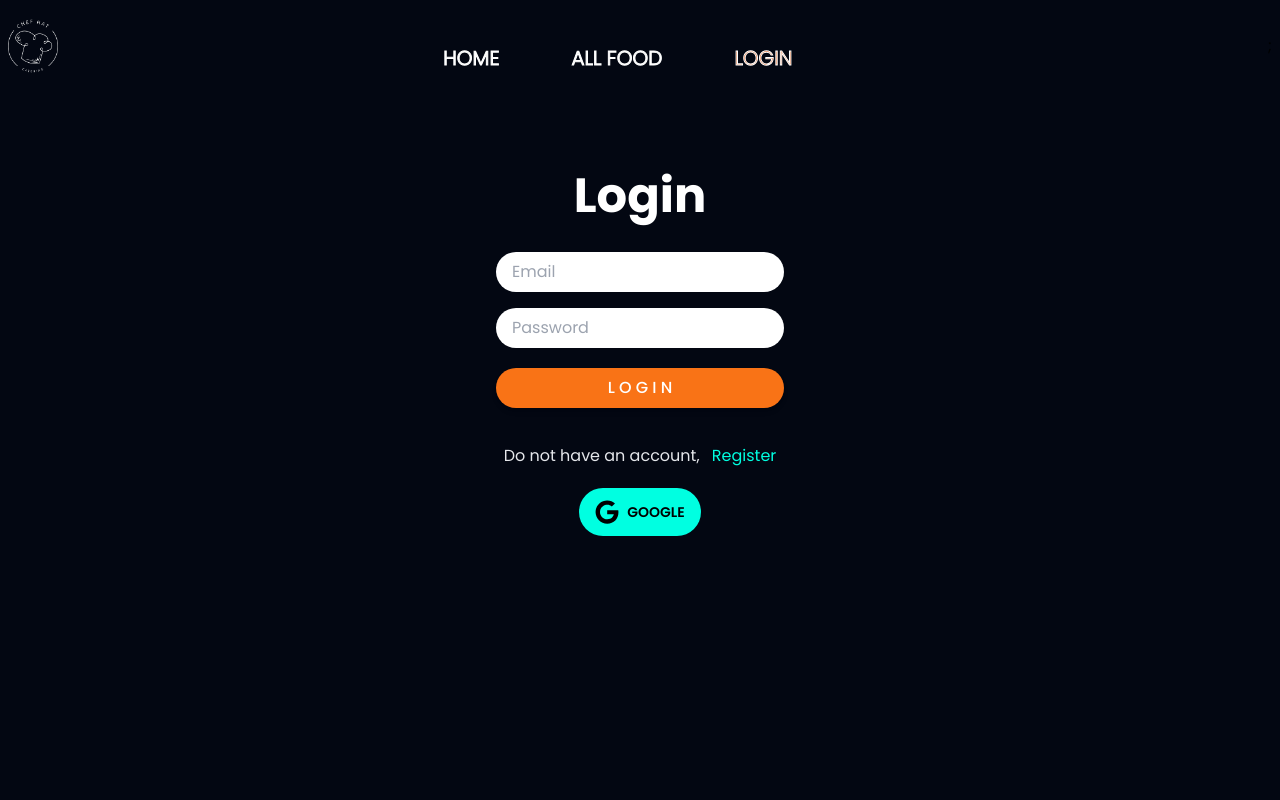
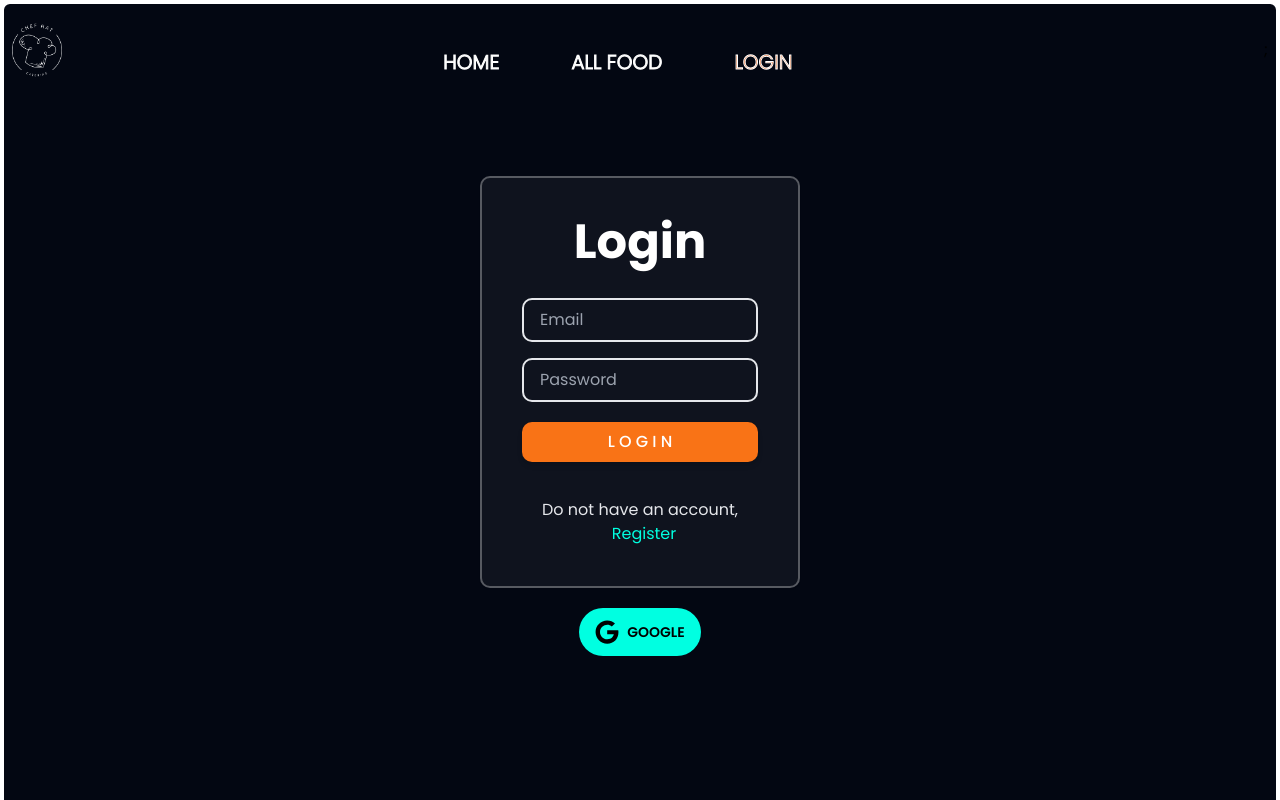
Before and after one commit to Rafid46/Restaurant-management, a React (Vite) app: page /login in a window 1280 px wide. Shown: the top 800 px of the page. Built offline with nearby package versions, Linux system fonts and the light colour scheme; no server answers; a web font is replaced by a local one.

Commit message:
login redesigned

```diff
--- a/src/Components/Homepage/Login.jsx
+++ b/src/Components/Homepage/Login.jsx
@@ -48,35 +48,35 @@ const Login = () => {
       });
   };
   return (
-    <div>
+    <div className="">
       <Helmet>
         <title>Delights || Login</title>
       </Helmet>
       <div
         //   style={{ backgroundImage: `url(${bannerImage})` }}
-        className="bg-cover bg-center h-[1000px] max-w-10xl mx-auto bg-gray-950"
+        className="bg-cover bg-center h-[1000px] max-w-10xl mx-auto bg-gray-950 border-4  border-white rounded-lg"
       >
         <NavBar></NavBar>
         <div className="mt-20">
-          <div className="flex items-center justify-center">
-            <div className="card rounded-lg w-72">
+          <div className="flex items-center justify-center ">
+            <div className="p-10 border-opacity-30 bg-opacity-5 bg-white shadow-sm backdrop-filter backdrop-blur-10 rounded-lg w-80 border-2  border-white">
               <h1 className="text-center font-bold text-5xl text-white">
                 Login
               </h1>
               <form onSubmit={handleLogin} className="my-6">
                 <input
-                  className="p-2 px-4 my-2 w-full rounded-full focus:outline-blue-600"
+                  className="p-2 px-4 my-2 w-full bg-transparent border-2 border-opacity-10 text-gray-200 rounded-lg focus:outline-blue-600"
                   placeholder="Email"
                   type="email"
                   name="email"
                 ></input>
                 <input
-                  className="p-2 px-4 my-2 w-full  rounded-full focus:outline-blue-600"
+                  className="p-2 px-4 my-2 w-full bg-transparent border-2 border-opacity-10 text-gray-200 rounded-lg focus:outline-blue-600"
                   placeholder="Password"
                   type="password"
                   name="password"
                 ></input>
-                <button className="w-full bg-orange-500 h-[40px] my-3 rounded-full cursor-pointer relative overflow-hidden transition-all duration-500 ease-in-out shadow-md hover:scale-105 hover:shadow-lg before:absolute before:top-0 before:-left-full before:w-full before:h-full before:bg-gradient-to-r before:from-[#009b49] before:to-[rgb(105,184,141)] before:transition-all before:duration-500 before:ease-in-out before:z-[-1] before:rounded-full hover:before:left-0 text-[#ffffff] font-medium">
+                <button className="rounded-lg w-full bg-orange-500 h-[40px] my-3  cursor-pointer relative overflow-hidden transition-all duration-500 ease-in-out shadow-md hover:scale-105 hover:shadow-lg before:absolute before:top-0 before:-left-full before:w-full before:h-full before:bg-gradient-to-r before:from-[#009b49] before:to-[rgb(105,184,141)] before:transition-all before:duration-500 before:ease-in-out before:z-[-1] before:rounded-full hover:before:left-0 text-[#ffffff] font-medium">
                   L O G I N
                 </button>
               </form>
```
